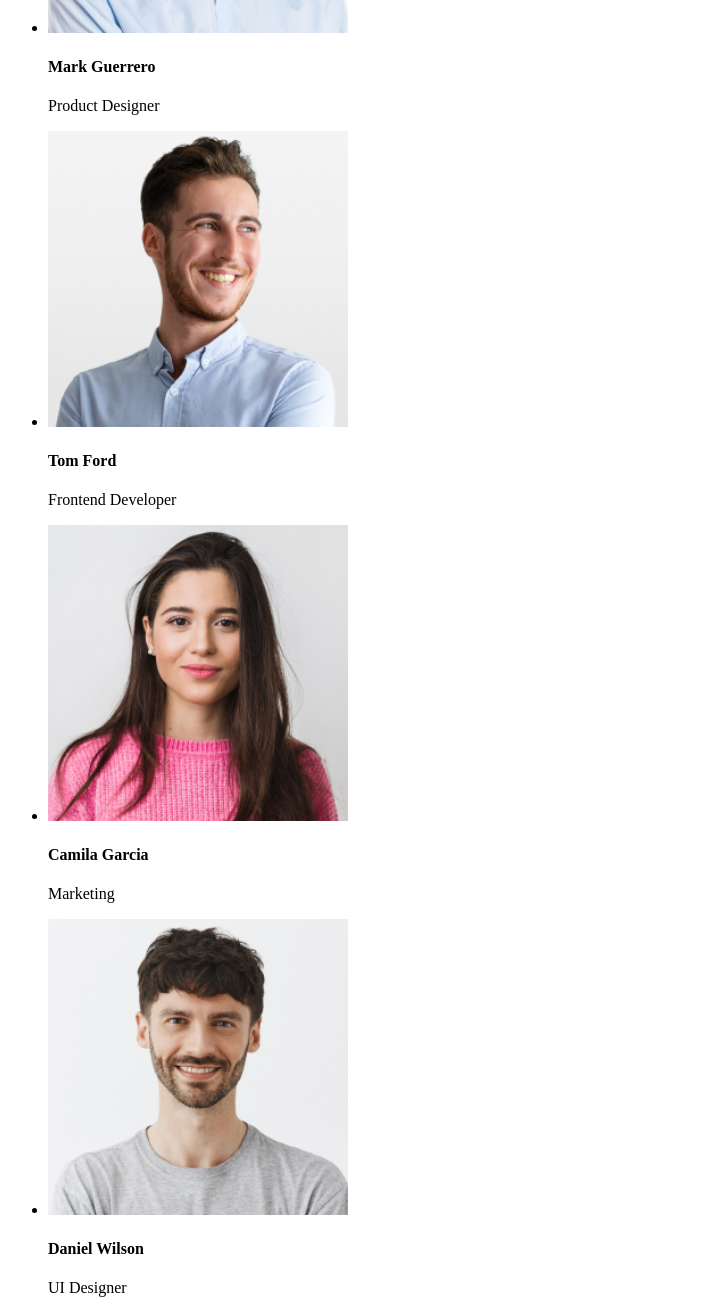
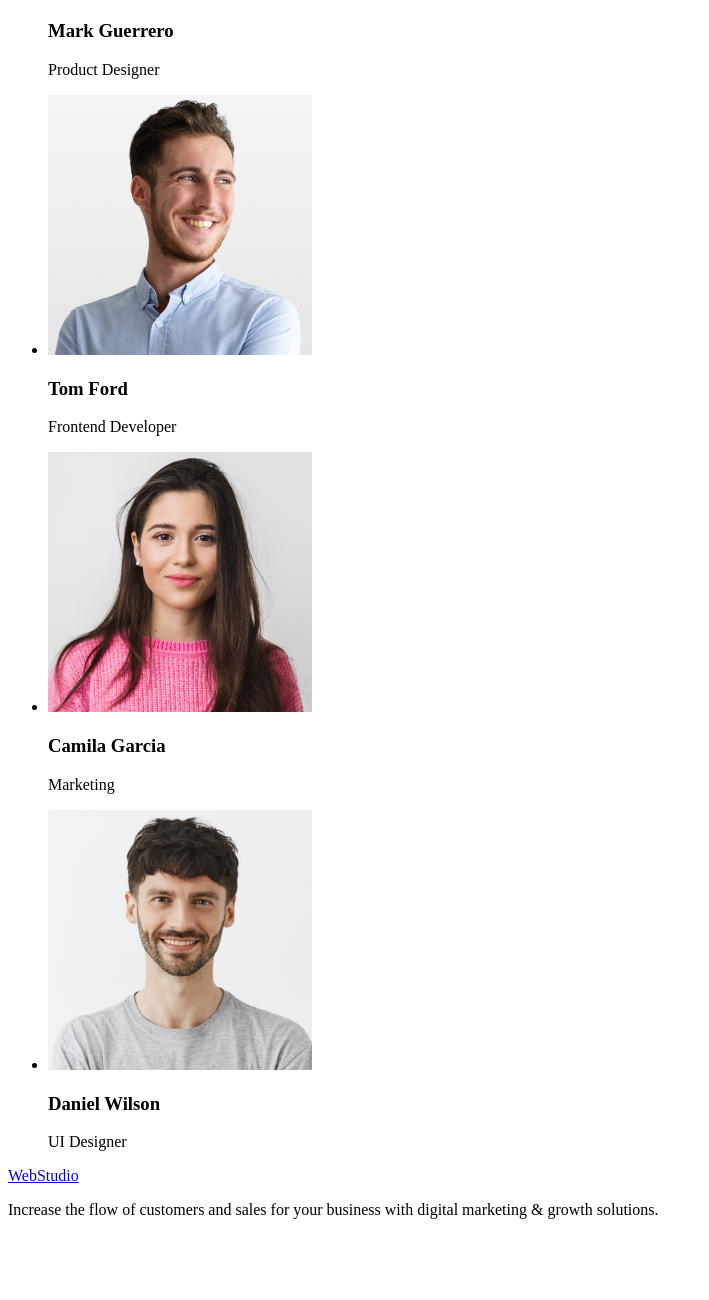
Before and after one commit to Slavikap/goit-markup-hw-01, a plain HTML site: page index.html in a window 1280 px wide. Shown: the part 923-2223 px from the top of the page, without its empty margins (0-709 px from the left). After the commit the page ends 2158 px from the top, so only its background shows below. Drawn offline with Linux system fonts and the light colour scheme.

Commit message:
fix width, tel once again, change h3
1

```diff
--- a/index.html
+++ b/index.html
@@ -21,7 +21,7 @@
             <a href="mailto:info@devstudio.com">info@devstudio.com</a>
           </li>
           <li>
-            <a href="tel:+11000111-11-11">+11 (000) 111-11-11</a>
+            <a href="tel:+110001111111">+11 (000) 111-11-11</a>
           </li>
         </ul>
       </address>
@@ -68,23 +68,23 @@
         <h2>Our Team</h2>
         <ul>
           <li>
-            <img src="./images/mark_guerrero.jpg" alt="mark" width="300" />
-            <h4>Mark Guerrero</h4>
+            <img src="./images/mark_guerrero.jpg" alt="mark" width="264" />
+            <h3>Mark Guerrero</h3>
             <p>Product Designer</p>
           </li>
           <li>
-            <img src="./images/tom_ford.jpg" alt="tom" width="300" />
-            <h4>Tom Ford</h4>
+            <img src="./images/tom_ford.jpg" alt="tom" width="264" />
+            <h3>Tom Ford</h3>
             <p>Frontend Developer</p>
           </li>
           <li>
-            <img src="./images/camila_garcia.jpg" alt="camila" width="300" />
-            <h4>Camila Garcia</h4>
+            <img src="./images/camila_garcia.jpg" alt="camila" width="264" />
+            <h3>Camila Garcia</h3>
             <p>Marketing</p>
           </li>
           <li>
-            <img src="./images/daniel_wilson.jpg" alt="daniel" width="300" />
-            <h4>Daniel Wilson</h4>
+            <img src="./images/daniel_wilson.jpg" alt="daniel" width="264" />
+            <h3>Daniel Wilson</h3>
             <p>UI Designer</p>
           </li>
         </ul>
```
